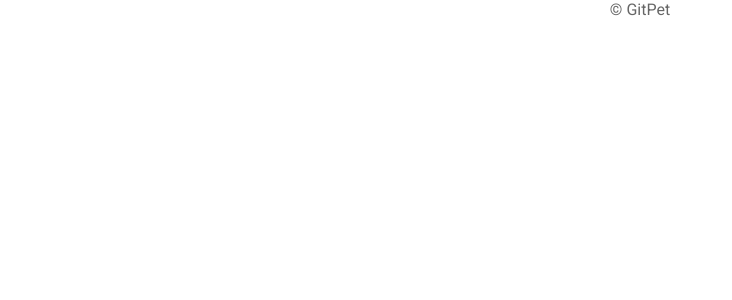
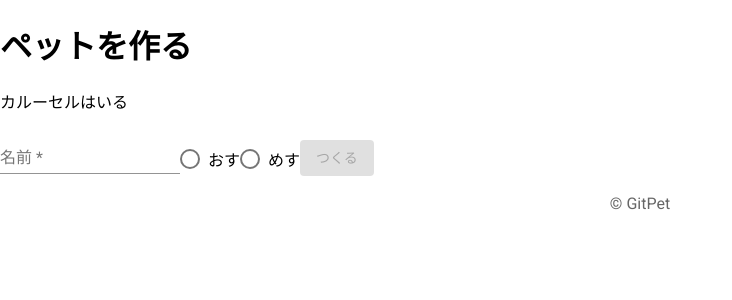
Before and after one commit to coji6ji/trial-angular-firebase, an Angular app in the folder git-pet/: page /create in a window 1280 px wide. Before the commit this address led to /. Shown: the top 300 px of the page, without its empty margins (0-732 px from the left). Built offline with nearby package versions, Linux system fonts and the light colour scheme.

Commit message:
feat(create): Create画面追加

```diff
--- a/git-pet/src/app/app-routing.module.ts
+++ b/git-pet/src/app/app-routing.module.ts
@@ -6,6 +6,10 @@
   {
     path: 'welcome',
     loadChildren: () => import('./welcome/welcome.module').then(m => m.WelcomeModule)
+  },
+  {
+    path: 'create',
+    loadChildren: () => import('./create/create.module').then(m => m.CreateModule)
   }
 ];
 
--- /dev/null
+++ b/git-pet/src/app/create/create/create.component.html
@@ -0,0 +1,17 @@
+<h1>ペットを作る</h1>
+
+<p>カルーセルはいる</p>
+
+<form [formGroup]="form" (ngSubmit)="submit()">
+  <mat-form-field>
+    <mat-label>名前</mat-label>
+    <input formControlName="name" placeholder="テスト太郎" type="text" matInput autocomplete="off" required>
+    <mat-error *ngIf="nameControl.hasError('required')">必須です</mat-error>
+    <mat-error *ngIf="nameControl.hasError('maxLength')">最大40文字です</mat-error>
+  </mat-form-field>
+  <mat-radio-group formControlName="gender">
+    <mat-radio-button value="male">おす</mat-radio-button>
+    <mat-radio-button value="female">めす</mat-radio-button>
+  </mat-radio-group>
+  <button [disabled]="form.invalid" mat-raised-button color="primary">つくる</button>
+</form>
--- /dev/null
+++ b/git-pet/src/app/create/create/create.component.ts
@@ -0,0 +1,38 @@
+import { Component, OnInit } from '@angular/core';
+import { FormBuilder, Validators, FormControl } from '@angular/forms';
+import { ClassGetter } from '@angular/compiler/src/output/output_ast';
+
+@Component({
+  selector: 'app-create',
+  templateUrl: './create.component.html',
+  styleUrls: ['./create.component.scss']
+})
+export class CreateComponent implements OnInit {
+
+  form = this.fb.group({
+    name: ['', [
+      Validators.required,
+      Validators.maxLength(40)
+    ]],
+    gender: ['', [
+      Validators.required,
+      Validators.pattern(/male|female/)
+    ]]
+  });
+
+  get nameControl() {
+    return this.form.get('name') as FormControl;
+  }
+
+  constructor(
+    private fb: FormBuilder
+  ) { }
+
+  ngOnInit() {
+  }
+
+  submit() {
+    console.log(this.form.value);
+  }
+
+}
--- a/git-pet/src/app/welcome/welcome/welcome.component.html
+++ b/git-pet/src/app/welcome/welcome/welcome.component.html
@@ -4,5 +4,5 @@
   <h1>GitPet</h1>
   <p>Pushで育つあなたのペット</p>
 
-  <button mat-raised-button color="primary">Gitではじめる</button>
+  <button routerLink="/create" mat-raised-button color="primary">Gitではじめる</button>
 </div>
```
Also changed, not shown: git-pet/src/app/create/create-routing.module.ts (added, +17 -0 lines), git-pet/src/app/create/create.module.ts (added, +25 -0 lines), git-pet/src/app/create/create/create.component.scss (added), 1 other file (tests, documents, lock files or other folders).
